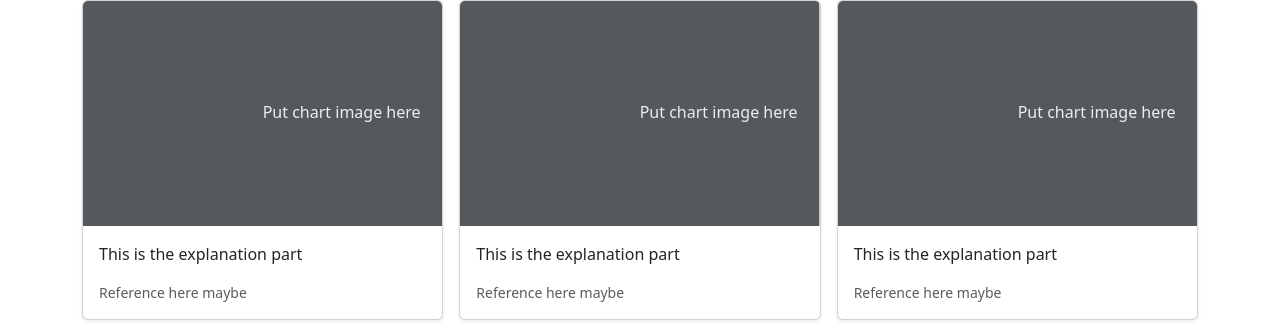
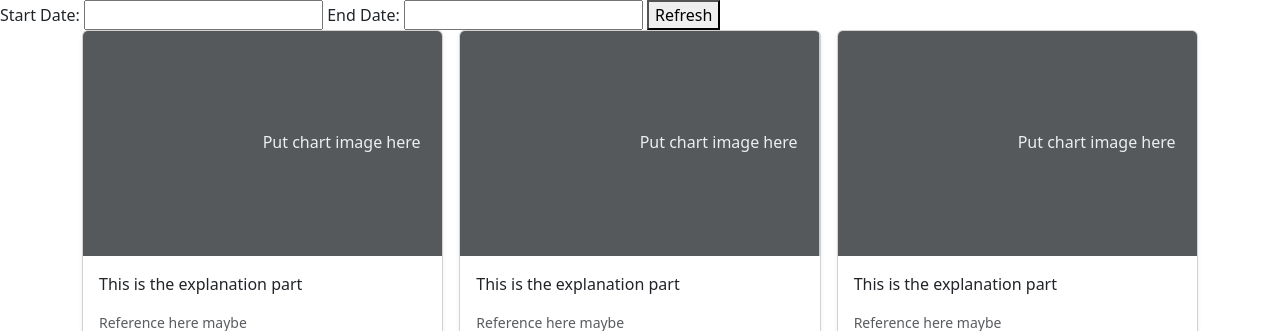
Before and after one commit to rayyankhan01/Capstone-Project, a Flask app: page / in a window 1280 px wide. Shown: the part 797-1128 px from the top of the page. Run offline with Flask 3, Linux system fonts and the light colour scheme; data that the repository does not hold is empty; some libraries are stand-ins or nearby versions.

Commit message:
date picker attempt

```diff
--- a/Server/app.py
+++ b/Server/app.py
@@ -20,46 +20,14 @@ import ee
 
 ee.Initialize()
 
-# @app.route('/api/get-no2-timeseries')
-# def get_no2_timeseries():
-#     Sent5PNO2 = ee.ImageCollection("COPERNICUS/S5P/NRTI/L3_NO2") \
-#         .filterDate('2023-12-01', '2023-12-03') \
-#         .select('NO2_column_number_density')
-#
-#     countries = ee.FeatureCollection('USDOS/LSIB_SIMPLE/2017')
-#     uae = countries.filter(ee.Filter.eq('country_na', 'United Arab Emirates')).geometry()
-#
-#     def daily_mean(image):
-#         mean = image.reduceRegion(
-#             reducer=ee.Reducer.mean(),
-#             geometry=uae,
-#             scale=1000
-#         )
-#         date = ee.Date(image.get('system:time_start'))
-#         return ee.Feature(None, {'date': date.format('YYYY-MM-dd'), 'mean_no2': mean.get('NO2_column_number_density')})
-#
-#
-#
-#     # Map the function over the ImageCollection
-#     daily_means = Sent5PNO2.map(daily_mean)
-#
-#     # Now, outside of the mapped function, we can bring the processed data client-side
-#     try:
-#         info = daily_means.getInfo()  # This is where you retrieve the data client-side
-#         processed_data = [
-#             {'date': feature['properties']['date'], 'mean_no2': feature['properties']['mean_no2']}
-#             for feature in info['features'] if feature['properties']['mean_no2'] is not None
-#         ]
-#         print(processed_data)
-#     except Exception as e:
-#         traceback.print_exc()
-#         return jsonify({'error': str(e)}), 500
-
 @app.route('/test', methods=['POST'])
 def test():
-    # Parse the selected gas from the request
+
     request_data = request.get_json()
+    print(request_data);
     selected_gas = request_data['gas']
+    start_date = request_data['startDate']
+    end_date = request_data['endDate']
 
     # Dictionary to map gases to their corresponding image collection IDs
     gas_to_collection = {
@@ -92,6 +60,8 @@ def test():
     collection_id = gas_to_collection[selected_gas]
     band_viz = gas_viz_params[selected_gas]
 
+    print("Start Date:", start_date, "End Date:", end_date)
+
     # Fetch the collection and filter for the UAE
     countries = ee.FeatureCollection('USDOS/LSIB_SIMPLE/2017')
     uae = countries.filter(ee.Filter.eq('country_na', 'United Arab Emirates'))
@@ -99,7 +69,7 @@ def test():
 
     collection = ee.ImageCollection(collection_id) \
         .select(band_viz['bands']) \
-        .filterDate('2023-12-01', '2024-01-01') \
+        .filterDate(start_date, end_date) \
         .mean() \
         .clip(uae_boundaries)
 
@@ -107,5 +77,7 @@ def test():
     return jsonify(url), 200
 
 
+
+
 if __name__ == '__main__':
     app.run()
--- a/Server/static/js/earthenginedemo.js
+++ b/Server/static/js/earthenginedemo.js
@@ -1,5 +1,4 @@
 let currentLayer;
-
 
 $(function () {
   // Initial map load
@@ -7,7 +6,7 @@ $(function () {
 
   // Call test function with the default selected gas when the page loads
   const defaultGas = $('#gas-select').val();
-  test(defaultGas);
+  test(defaultGas); // Note: Ensure this is the correct usage as per your application's logic
 
   // Dropdown selection change handler
   $('#gas-select').change(function() {
@@ -17,46 +16,18 @@ $(function () {
 });
 
 const gasVizParams = {
-  "SO2":{
-    min: 0.0,
-    max: 0.0005,
-    palette: ['black', 'blue', 'purple', 'cyan', 'green', 'yellow', 'red']
-  },
-    "NO2":{
-    min: 0.0,
-    max: 0.0002,
-    palette: ['purple', 'blue', 'green', 'yellow', 'red']
-  },
-    "CO":{
-    min: 0.0,
-    max: 0.05,
-    palette: ['black', 'blue', 'green', 'yellow', 'red']
-  },
-    "HCHO":{
-    min: 0.0,
-    max: 0.0001,
-    palette: ['black', 'blue', 'green', 'yellow', 'red']
-  },
-    "O3":{
-    min: 0.0,
-    max: 0.0003,
-    palette: ['black', 'blue', 'green', 'yellow', 'red']
-  },
-    "CH4":{
-    min: 1750,
-    max: 1900,
-    palette: ['black', 'blue', 'green', 'yellow', 'red']
-  },
-  };
-
-
+  // Your existing gas visualization parameters
+};
 
 function test(selectedGas) {
+   const startDate = $('#start-date').val();
+   const endDate = $('#end-date').val();
+
   $.ajax({
-    url: api_url + "test",
+    url: api_url + "test", // Make sure api_url is correctly defined
     type: "POST",
     contentType: "application/json",
-    data: JSON.stringify({ gas: selectedGas }),
+    data: JSON.stringify({ gas: selectedGas, startDate: startDate, endDate: endDate }),
     success: function(data) {
       if (currentLayer) {
         map.removeLayer(currentLayer); // Remove the existing layer
@@ -70,6 +41,12 @@ function test(selectedGas) {
     }
   });
 }
+
+$('#gas-select').change(function() {
+    updateDatePickerRange($(this).val());
+    test($(this).val()); // Ensure test is called with the current gas as parameter
+});
+
 function addMapLayer(url) {
   const newLayer = new ol.layer.Tile({
     source: new ol.source.XYZ({
@@ -82,69 +59,54 @@ function addMapLayer(url) {
 }
 
 function updateLegend(minValue, maxValue, palette) {
-  // Update legend text
-  document.getElementById('legend-min').textContent = minValue;
-  document.getElementById('legend-max').textContent = maxValue;
-
-  // Draw the gradient on the canvas
-  var canvas = document.getElementById('legend-canvas');
-  var ctx = canvas.getContext('2d');
-
-  var gradient = ctx.createLinearGradient(0, 0, canvas.width, 0);
-  for (var i = 0; i < palette.length; i++) {
-    gradient.addColorStop(i / (palette.length - 1), palette[i]);
-  }
-
-  ctx.fillStyle = gradient;
-  ctx.fillRect(0, 0, canvas.width, canvas.height);
+  // Existing implementation of updateLegend
 }
 
-// JavaScript to fetch the data and display the chart
-// Function to fetch and display the NO2 chart
-// function fetchAndDisplayNO2TimeSeries() {
-//     fetch('/api/get-no2-timeseries') // Adjust this endpoint as necessary
-//     .then(response => response.json())
-//     .then(data => {
-//         const labels = data.map(item => item.date);
-//         const no2Values = data.map(item => item.mean_no2);
-//
-//         const ctx = document.getElementById('no2-chart').getContext('2d');
-//         new Chart(ctx, {
-//             type: 'line',
-//             data: {
-//                 labels: labels,  // x-axis labels (dates)
-//                 datasets: [{
-//                     label: 'Daily Mean NO2 Concentration',
-//                     data: no2Values,  // y-axis values
-//                     borderColor: 'rgb(75, 192, 192)',
-//                     backgroundColor: 'rgba(75, 192, 192, 0.2)',
-//                     fill: false,
-//                     tension: 0.1
-//                 }]
-//             },
-//             options: {
-//                 scales: {
-//                     y: {
-//                         beginAtZero: false,  // Depending on NO2 values, adjust this
-//                         title: {
-//                             display: true,
-//                             text: 'NO2 Concentration'
-//                         }
-//                     },
-//                     x: {
-//                         title: {
-//                             display: true,
-//                             text: 'Date'
-//                         }
-//                     }
-//                 }
-//             }
-//         });
-//     })
-//     .catch(error => console.error('Error:', error));
-// }
-//
-// // Ensure you call this function when the document is ready
-// document.addEventListener('DOMContentLoaded', function() {
-//     fetchAndDisplayNO2TimeSeries();
-// });
+$(document).ready(function() {
+    // Initialize the DatePickers
+    $("#start-date").datepicker({
+        dateFormat: "yy-mm-dd",
+        onSelect: function() {
+            test($('#gas-select').val()); // Call test with the current gas when a date is selected
+        }
+    });
+    $("#end-date").datepicker({
+        dateFormat: "yy-mm-dd",
+        onSelect: function() {
+            test($('#gas-select').val()); // Call test with the current gas when a date is selected
+        }
+    });
+
+    // Adjust date picker range based on the selected gas
+    $('#gas-select').change(function() {
+        updateDatePickerRange($(this).val()); // Adjust date picker range
+        test($(this).val()); // Refresh the data layer
+    });
+});
+
+function updateDatePickerRange(selectedGas) {
+    var minDate, maxDate = new Date(); // maxDate is today for all gases.
+    switch(selectedGas) {
+        case "SO2":
+            minDate = new Date(2018, 6, 10);
+            break;
+        case "NO2":
+        case "CO":
+            minDate = new Date(2018, 5, 28);
+            break;
+        case "HCHO":
+            minDate = new Date(2018, 9, 2);
+            break;
+        case "O3":
+            minDate = new Date(2018, 6, 10);
+            break;
+        case "CH4":
+            minDate = new Date(2019, 1, 8);
+            break;
+        default:
+            minDate = new Date(2018, 5, 28); // Default min date if gas is unselected or unknown.
+    }
+
+    $("#start-date, #end-date").datepicker('option', 'minDate', minDate);
+    $("#start-date, #end-date").datepicker('option', 'maxDate', maxDate);
+}
--- a/Server/templates/index.html
+++ b/Server/templates/index.html
@@ -1,6 +1,10 @@
 <!DOCTYPE html>
 <html>
 <head>
+
+    <script src="https://code.jquery.com/jquery-3.6.0.min.js"></script>
+    <script src="https://code.jquery.com/ui/1.12.1/jquery-ui.js"></script>
+    <link rel="stylesheet" href="https://code.jquery.com/ui/1.12.1/themes/base/jquery-ui.css">
     <meta charset="utf-8" />
     <title>Earth Engine Demo</title>
     <link rel="stylesheet" href="../static/css/earthenginedemo.css" />
@@ -9,7 +13,6 @@
     <link href="https://cdn.jsdelivr.net/npm/bootstrap@5.3.3/dist/css/bootstrap.min.css" rel="stylesheet" integrity="sha384-QWTKZyjpPEjISv5WaRU9OFeRpok6YctnYmDr5pNlyT2bRjXh0JMhjY6hW+ALEwIH" crossorigin="anonymous">
 
     <!-- Load libraries for the map -->
-    <script src="https://code.jquery.com/jquery-3.6.0.js"></script>
     <script src="https://cdn.jsdelivr.net/gh/openlayers/openlayers.github.io@master/en/v6.5.0/build/ol.js"></script>
     <script src="https://cdn.jsdelivr.net/npm/chart.js"></script>
 
@@ -33,13 +36,6 @@
         </div>
     </nav>
 
-    <!-- Title or Header -->
-    <!-- <header>
-        <h1>Environmental Data Map</h1>
-    </header> -->
-
-    <!-- Add a dropdown for gas selection above the map container -->
-    <!-- The selection bars -->
 
     <ul class="nav justify-content-center">
       <li class="nav-item">
@@ -77,6 +73,11 @@
         <span id="legend-max" style="float: right;">Max</span>
       </div>
     </div>
+    <label for="start-date">Start Date:</label>
+    <input type="text" id="start-date" name="start-date">
+    <label for="end-date">End Date:</label>
+    <input type="text" id="end-date" name="end-date">
+    <button id="refresh-layer">Refresh</button>
 
     <!-- The charts and description cards -->
     <div class="container">
@@ -139,6 +140,7 @@
       </div>
     </div>
 
+
     <footer>
         <p>Footer content goes here</p>
       <iframe src="https://ee-b00087899.projects.earthengine.app/view/test" width="600" height="400"></iframe>
@@ -147,5 +149,16 @@
 
 <!-- Bootstrap script -->
 <script src="https://cdn.jsdelivr.net/npm/bootstrap@5.3.3/dist/js/bootstrap.bundle.min.js" integrity="sha384-YvpcrYf0tY3lHB60NNkmXc5s9fDVZLESaAA55NDzOxhy9GkcIdslK1eN7N6jIeHz" crossorigin="anonymous"></script>
+<script>
+$(document).ready(function() {
+    $("#start-date").datepicker({
+        dateFormat: "yy-mm-dd"
+    });
+    $("#end-date").datepicker({
+        dateFormat: "yy-mm-dd"
+    });
+});
+</script>
+
 </body>
 </html>
```
